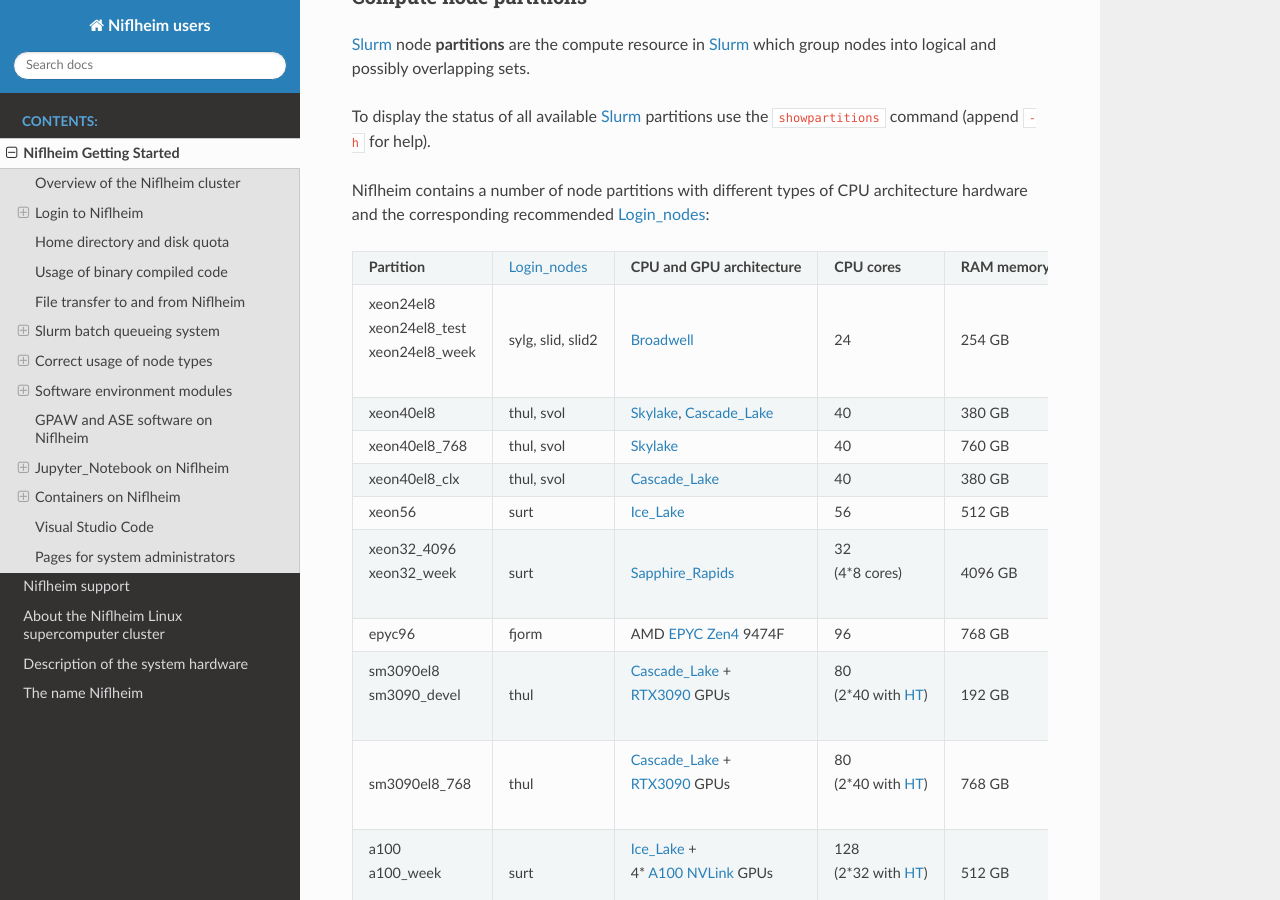
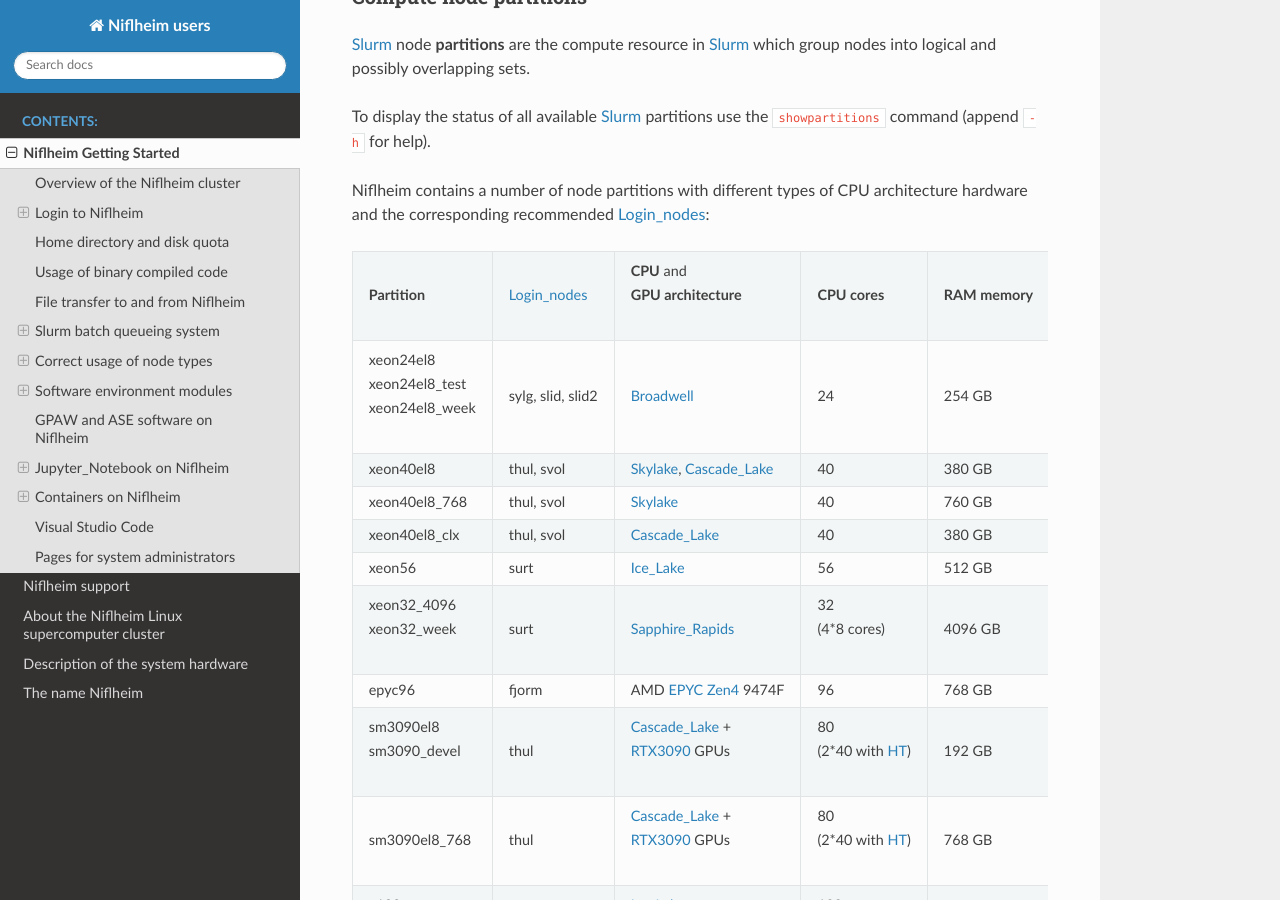
Before and after one commit to OleHolmNielsen/Niflheim_users, a Sphinx documentation site: the page built from docs/Niflheim_Getting_Started.rst, in a window 1280 px wide and 900 px high, scrolled down 4504 px. Built offline with Sphinx 7.4.7 and the Read the Docs theme 3.1.0, drawn with Linux system fonts in a browser that asks for light colours.

Commit message:
Minor edit

```diff
--- a/docs/Niflheim_Getting_Started.rst
+++ b/docs/Niflheim_Getting_Started.rst
@@ -253,10 +253,12 @@
 
   * - **Partition**
     - Login_nodes_
-    - **CPU and GPU architecture**
+    - | **CPU** and
+      | **GPU architecture**
     - **CPU cores**
     - **RAM memory**
-    - **/tmp scratch disk**
+    - | **/tmp**
+      | **scratch disk**
     - **Linux_ OS**
   * - | xeon24el8
       | xeon24el8_test
```
